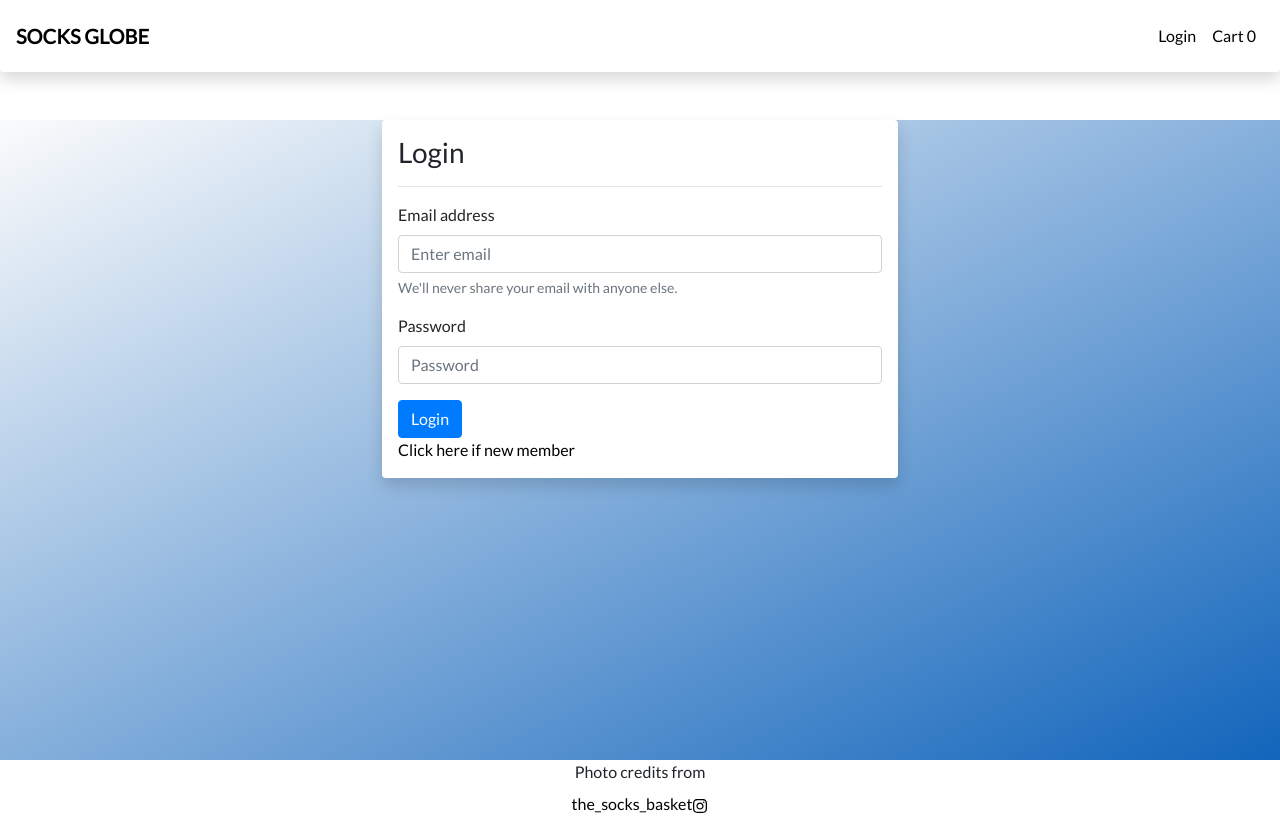
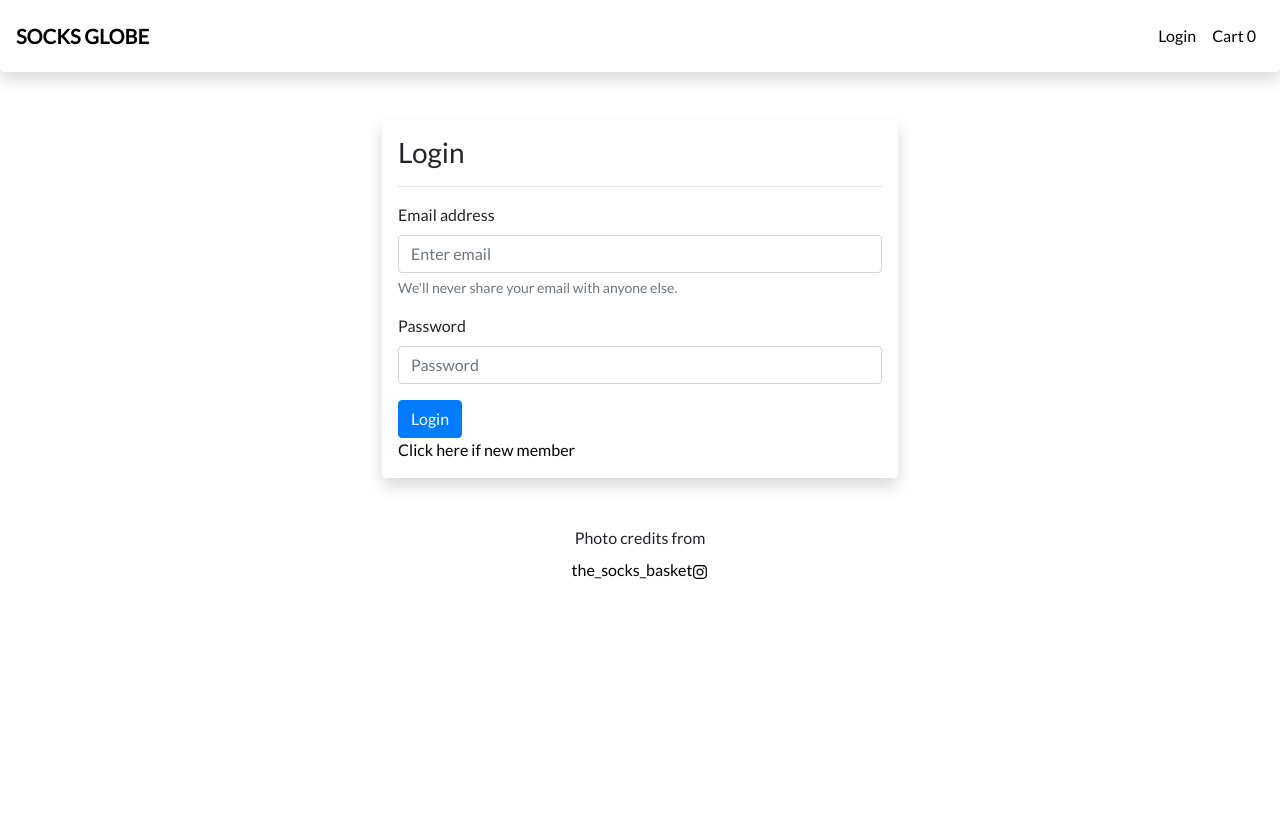
Before and after one commit to bmwasonga/socks-world, a React (Create React App) app in the folder client/: page /login in a window 1280 px wide. After the commit the page ends 800 px from the top, so only its background shows below. Built offline with nearby package versions, Linux system fonts and the light colour scheme.

Commit message:
fixed login

```diff
--- a/client/src/actions/userActions.js
+++ b/client/src/actions/userActions.js
@@ -17,7 +17,7 @@ export const userLogin = (user) => async (dispatch) => {
   dispatch({ type: 'USER_LOGIN_REQUEST' });
 
   try {
-    const response = await axios.post('/api/users/login', user);
+    const response = await axios.post('/api/user/login', user);
     console.log(response);
     dispatch({ type: 'USER_LOGIN_SUCCESS', payload: response.data });
     localStorage.setItem('currentUser', JSON.stringify(response.data));
@@ -40,7 +40,7 @@ export const getAllUsers = () => async (dispatch) => {
   dispatch({ type: 'GET_USERS_REQUEST' });
 
   try {
-    const response = await axios.get('/api/users/getallusers');
+    const response = await axios.get('/api/user/getallusers');
     console.log(response);
     dispatch({ type: 'GET_USERS_SUCCESS', payload: response.data });
   } catch (error) {
@@ -52,7 +52,7 @@ export const getAllUsers = () => async (dispatch) => {
 
 export const deleteUser = (userId) => async (dispatch) => {
   try {
-    await axios.post('/api/users/deletesuer', { userId });
+    await axios.post('/api/user/deletesuer', { userId });
     alert('User has been deleted');
     window.location.reload();
   } catch (error) {
--- a/client/src/components/Screens/Login.js
+++ b/client/src/components/Screens/Login.js
@@ -18,12 +18,13 @@ export default function Login() {
 
   function login() {
     const user = { email, password };
+    console.log('the user is', user);
     dispatch(userLogin(user));
   }
 
   return (
     <div>
-      <div className="row justify-content-center login">
+      <div className="row justify-content-center">
         <div className="col-md-5">
           <Form className="shadow p-3 mb-5 bg-white rounded">
             <h3>Login</h3>
--- a/client/src/components/Screens/Register.js
+++ b/client/src/components/Screens/Register.js
@@ -28,7 +28,7 @@ export default function Register() {
 
   return (
     <div>
-      <div className="row justify-content-center login">
+      <div className="row justify-content-center ">
         <div className="col-md-5">
           <Form className="shadow p-3 mb-5 bg-white rounded">
             <h3>Register</h3>
--- a/client/src/index.css
+++ b/client/src/index.css
@@ -28,11 +28,3 @@ code {
   box-shadow: none !important;
   border-color: black;
 }
-
-.login {
-  background: #fcfcfc;
-  background: -webkit-linear-gradient(top left, #fcfcfc, #1064bb);
-  background: -moz-linear-gradient(top left, #fcfcfc, #1064bb);
-  background: linear-gradient(to bottom right, #fcfcfc, #1064bb);
-  height: 80vh;
-}
```
Also changed, not shown: client/src/logo.svg (deleted).
